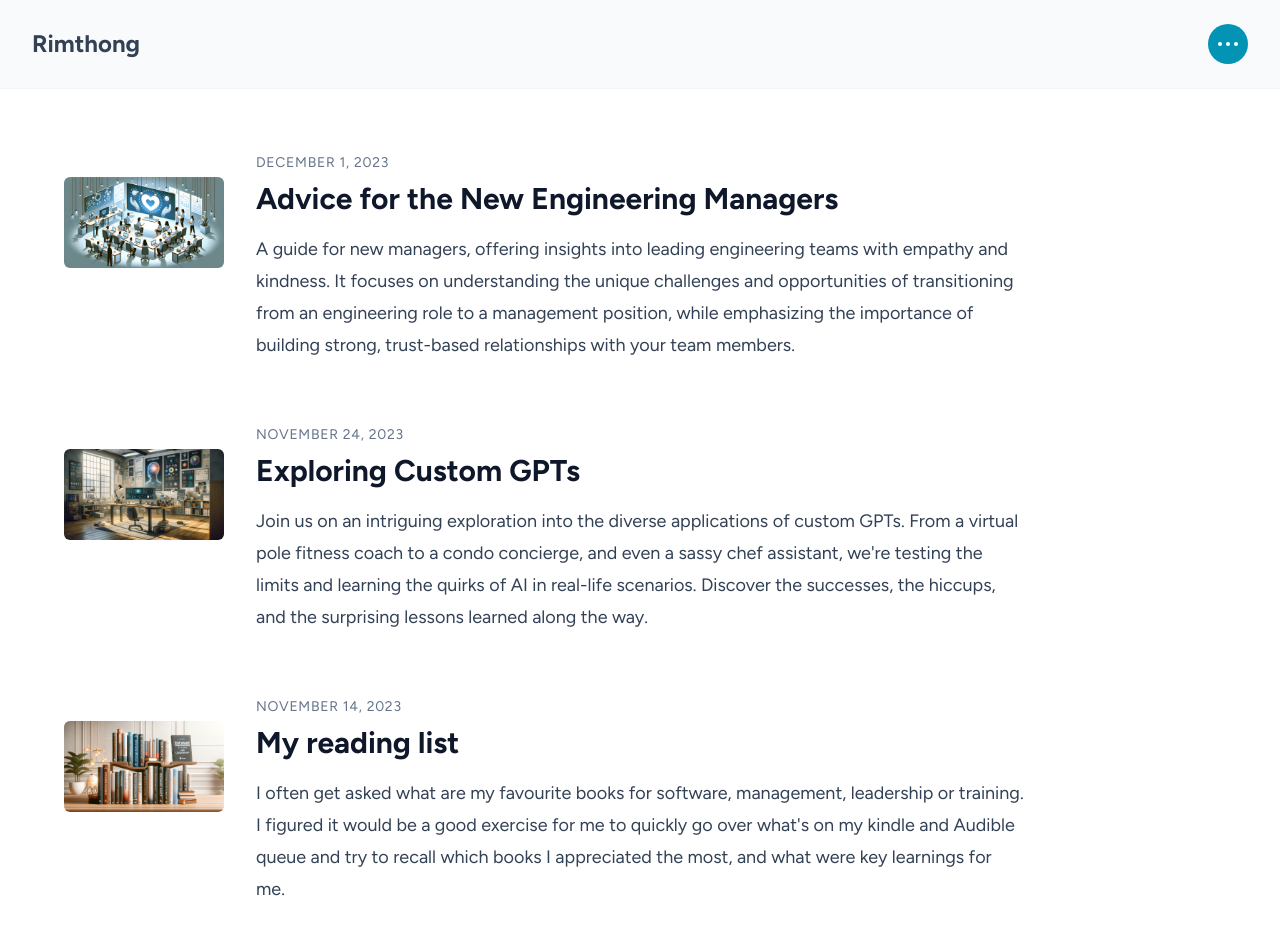
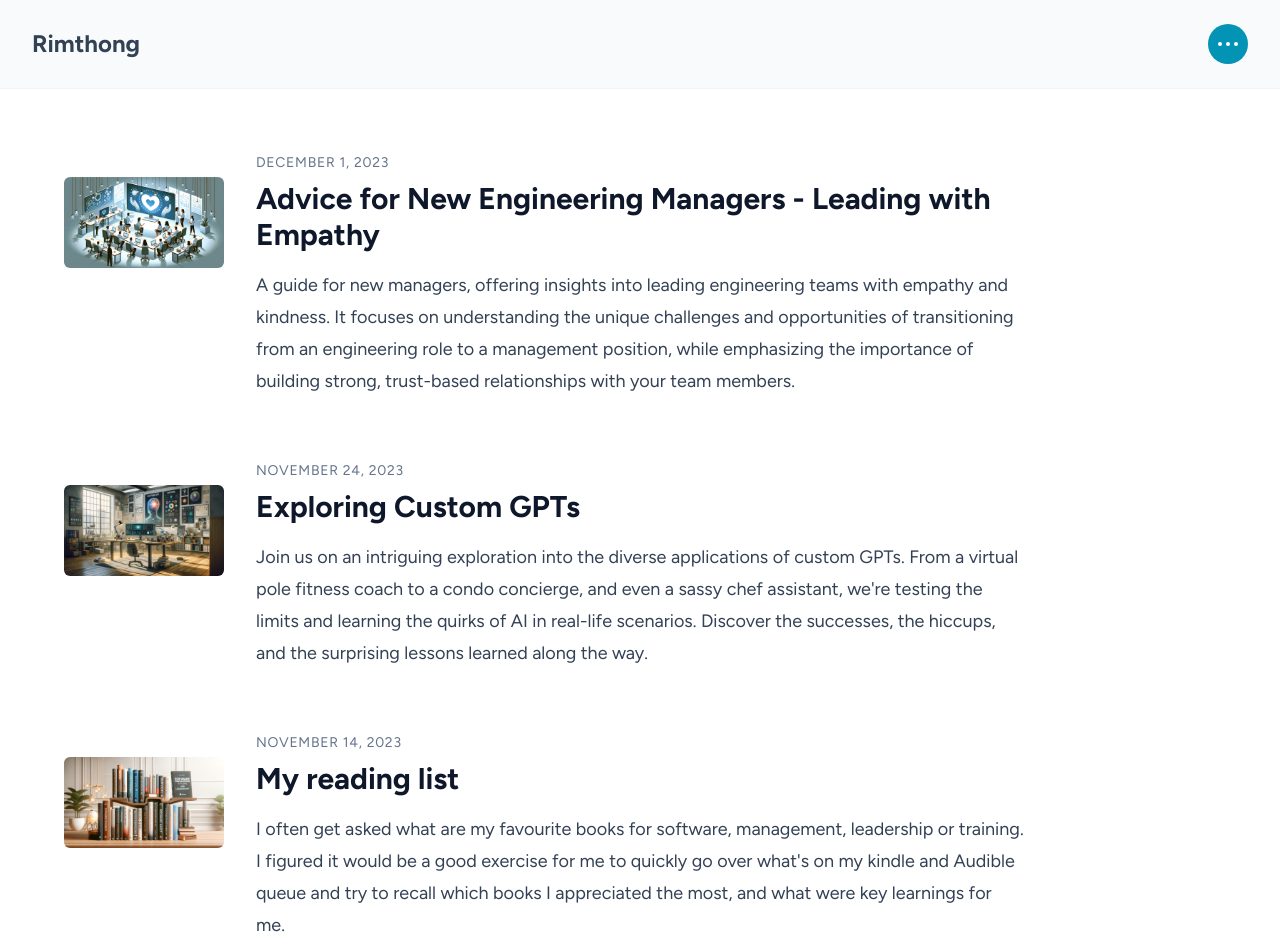
Before and after one commit to rimthong/astro-rimthong, an Astro site: page /blog in a window 1280 px wide. Shown: the top 944 px of the page. Built offline with nearby package versions, Linux system fonts and the light colour scheme; Astro itself is replaced by a stand-in of ours.

Commit message:
Adjusted title

```diff
--- a/src/content/blog/advice-for-the-new-engineering-manager.md
+++ b/src/content/blog/advice-for-the-new-engineering-manager.md
@@ -1,5 +1,5 @@
 ---
-title: Advice for the New Engineering Managers
+title: Advice for New Engineering Managers - Leading with Empathy
 excerpt: A guide for new managers, offering insights into leading engineering teams with empathy and kindness. It focuses on understanding the unique challenges and opportunities of transitioning from an engineering role to a management position, while emphasizing the importance of building strong, trust-based relationships with your team members.
 publishDate: 'Dec 1 2023'
 featureImage:
```
